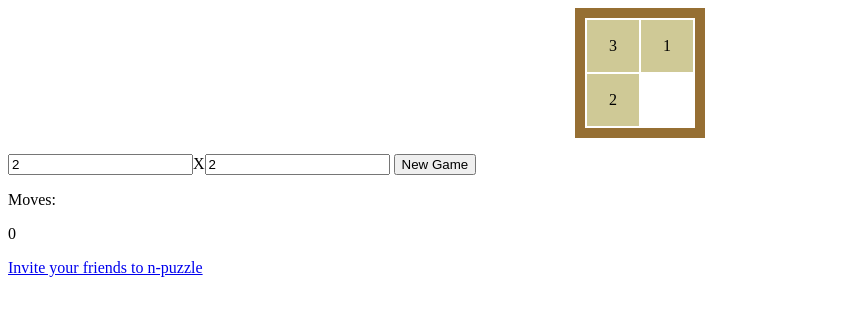
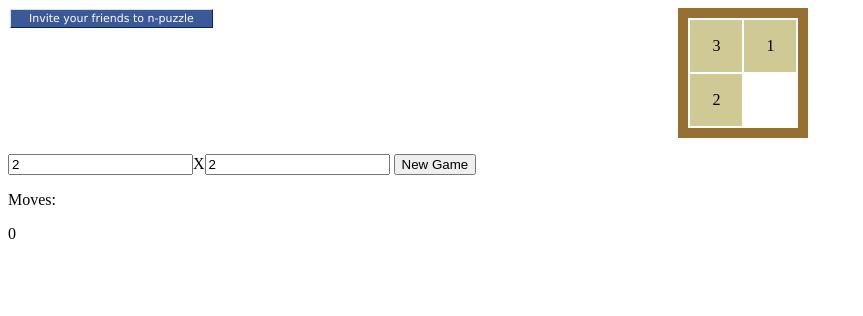
Before and after one commit to abhirama/n-puzzle, a PHP site: page /n-puzzle.php in a window 1280 px wide. Shown: the top 316 px of the page, without its empty margins (0-863 px from the left). Run offline with PHP 8.4, Linux system fonts and the light colour scheme; some libraries are stand-ins or nearby versions.

Commit message:
Styles invite friends as facebook style button

```diff
--- a/n-puzzle.php
+++ b/n-puzzle.php
@@ -25,6 +25,24 @@
 
 			.fRight {
 				float: right;
+			}
+
+			.fLeft {
+				float: left;
+			}
+
+			/*http://forum.developers.facebook.net/viewtopic.php?pid=15444*/
+			.fbButton {
+        background-color: #3b5998;
+        border-color: #d8dfea rgb(14, 31, 91) rgb(14, 31, 91) rgb(216, 223, 234);
+        border-style: solid;
+        border-width: 1px;
+        color: #fff;
+        font-family: "lucida grande", tahoma, verdana, arial, sans-serif;
+        font-size: 11px;
+        margin: 0 2px;
+        padding: 2px 18px;
+				cursor: pointer;
 			}
 
 		</style>
@@ -348,8 +366,14 @@
 					}
 				});
 
+				//wall publish
 				$('#share').bind('click', function(){
 					wallPublish();
+				});
+
+				//invite friends
+				$('#inviteFriends').bind('click', function(){
+					document.location.href = "invite.php";
 				});
 				//event bindings - end
 				//inline - end
@@ -361,7 +385,12 @@
 	<body>
 		<?php require_once "load_facebook_js.php"; ?>
 
-		<div class="fRight"><fb:bookmark/></div>
+		<div class="fRight">
+			<fb:bookmark/>
+		</div>
+		<div class="fLeft">
+			<input class="fbButton" type="button" id="inviteFriends" value="Invite your friends to n-puzzle"/>
+		</div>
 		<div id="boardContainer">
 		</div>
 		<p><input type='text' id='boardRows'/>X<input type='text' id='boardColumns'/>
@@ -369,6 +398,6 @@
 		</p>
 		<p>Moves:<div id="moveCount">0</div></p>
 		<p><a href="javascript:void(0)" id="share">Publish to wall</a></p>
-		<p><a href="invite.php">Invite your friends to n-puzzle</a></p>
+		<p><a href="invite.php"></a></p>
 	</body>
 </html>
```
